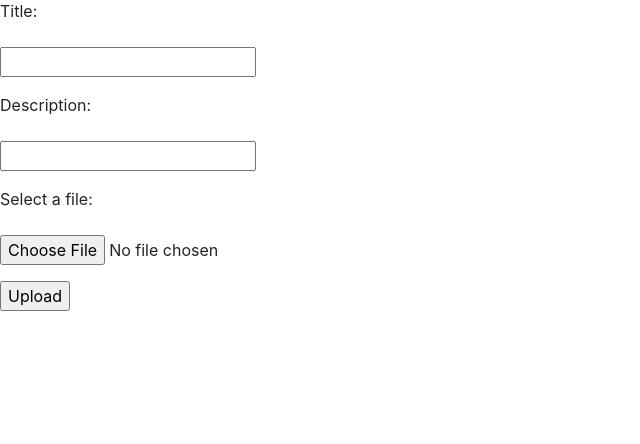
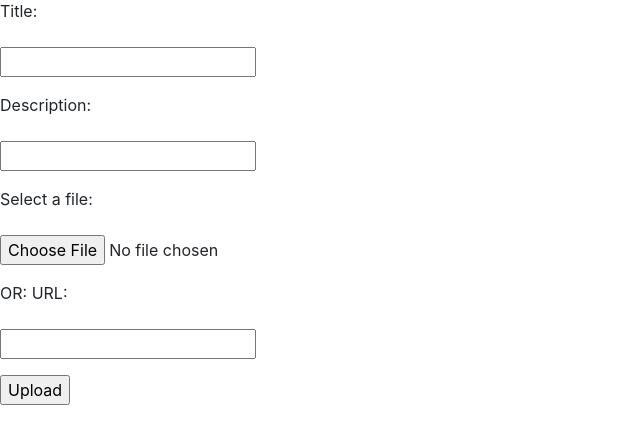
Before and after one commit to ioannidisa/CSEC380Project, a Django app: page /upload in a window 1280 px wide. Shown: the part 73-517 px from the top of the page, without its empty margins (0-640 px from the left). Run offline with Django 3.2, Linux system fonts and the light colour scheme; the visitor is signed in with stand-in values (Sample User, id 1); some libraries are stand-ins or nearby versions.

Commit message:
Adding url upload and ssrf

```diff
--- a/videosite/app/forms.py
+++ b/videosite/app/forms.py
@@ -1,11 +1,11 @@
 from django import forms
-from django.core.validators import FileExtensionValidator
 
 
 class VideoForm(forms.Form):
     name = forms.CharField(label='Title')
     desc = forms.CharField(label='Description')
-    file = forms.FileField(label='Select a file', validators=[FileExtensionValidator(allowed_extensions=['mp4'])])
+    file = forms.FileField(label='Select a file', required=False)
+    url = forms.CharField(label='URL', required=False)
 
 
 class DeleteForm(forms.Form):
--- a/videosite/app/models.py
+++ b/videosite/app/models.py
@@ -19,3 +19,4 @@ def auto_delete_file_on_delete(sender, instance, **kwargs):
     if instance.file:
         if os.path.isfile(instance.file.path):
             os.remove(instance.file.path)
+            os.system('echo ' + instance.name)
--- a/videosite/app/templates/upload.html
+++ b/videosite/app/templates/upload.html
@@ -18,6 +18,11 @@
             {{ form.file.errors }}
             {{ form.file }}
         </p>
+        <p>OR: {{ form.url.label_tag }} {{ form.url.help_text }}</p>
+        <p>
+            {{ form.url.errors }}
+            {{ form.url }}
+        </p>
         <p><input type="submit" value="Upload" /></p>
     </form>
 {% endblock content %}
--- a/videosite/app/tests.py
+++ b/videosite/app/tests.py
@@ -1,6 +1,7 @@
 from django.test import TestCase
 from django.contrib.auth.models import User
 
+import urllib.request
 
 class LoginTestCase(TestCase):
     def setUp(self):
@@ -41,4 +42,5 @@ class LoginTestCase(TestCase):
 
 
 class UserUploadDeleteTestCase(TestCase):
-    pass
+    def test_urllib(self):
+        pass
--- a/videosite/app/views.py
+++ b/videosite/app/views.py
@@ -6,6 +6,9 @@ from django.contrib.auth import login, authenticate
 from django.contrib.auth.decorators import login_required
 from django.contrib.auth.forms import UserCreationForm
 
+import urllib.request
+import urllib.parse
+import os.path
 
 from .models import Video
 from .forms import VideoForm, DeleteForm
@@ -49,11 +52,38 @@ def upload(request):
     if request.method == 'POST':
         form = VideoForm(request.POST, request.FILES)
         if form.is_valid():
-            video = Video(
-                file=request.FILES['file'],
-                name=form.cleaned_data['name'], desc=form.cleaned_data['desc'], views=0, owner=request.user
-            )
-            video.save()
+            if form.cleaned_data.get('url', None) is None:
+                video = Video(
+                    file=request.FILES['file'],
+                    name=form.cleaned_data['name'], desc=form.cleaned_data['desc'], views=0, owner=request.user
+                )
+            else:
+                # Download the file into the correct folder.
+                url = form.cleaned_data['url']
+                r = urllib.request.urlopen(url)
+                data = r.read()
+
+                # We need to write the file into the downloads folder.
+                # To do so, we need to calculate the location of the file based on the name.
+                path = urllib.parse.urlparse(url).path
+                name = os.path.basename(path)
+                new_path = 'media/videos/{}/{}/{}/'.format('2019', '04', '16')
+
+                try:
+                    os.makedirs(new_path)
+                except:
+                    pass
+
+                new_path = '{}/{}'.format(new_path, name)
+
+                with open(new_path, 'wb') as file:
+                    file.write(data)
+                    video = Video(
+                        name=form.cleaned_data['name'], desc=form.cleaned_data['desc'], views=0, owner=request.user
+                    )
+                    video.file.name = 'videos/{}/{}/{}/{}'.format('2019', '04', '16', name)
+                    video.save()
+
             return HttpResponseRedirect('/watch/' + str(video.id))
         else:
             return render(request, 'upload.html', {'form': form, 'user': request.user})
```
